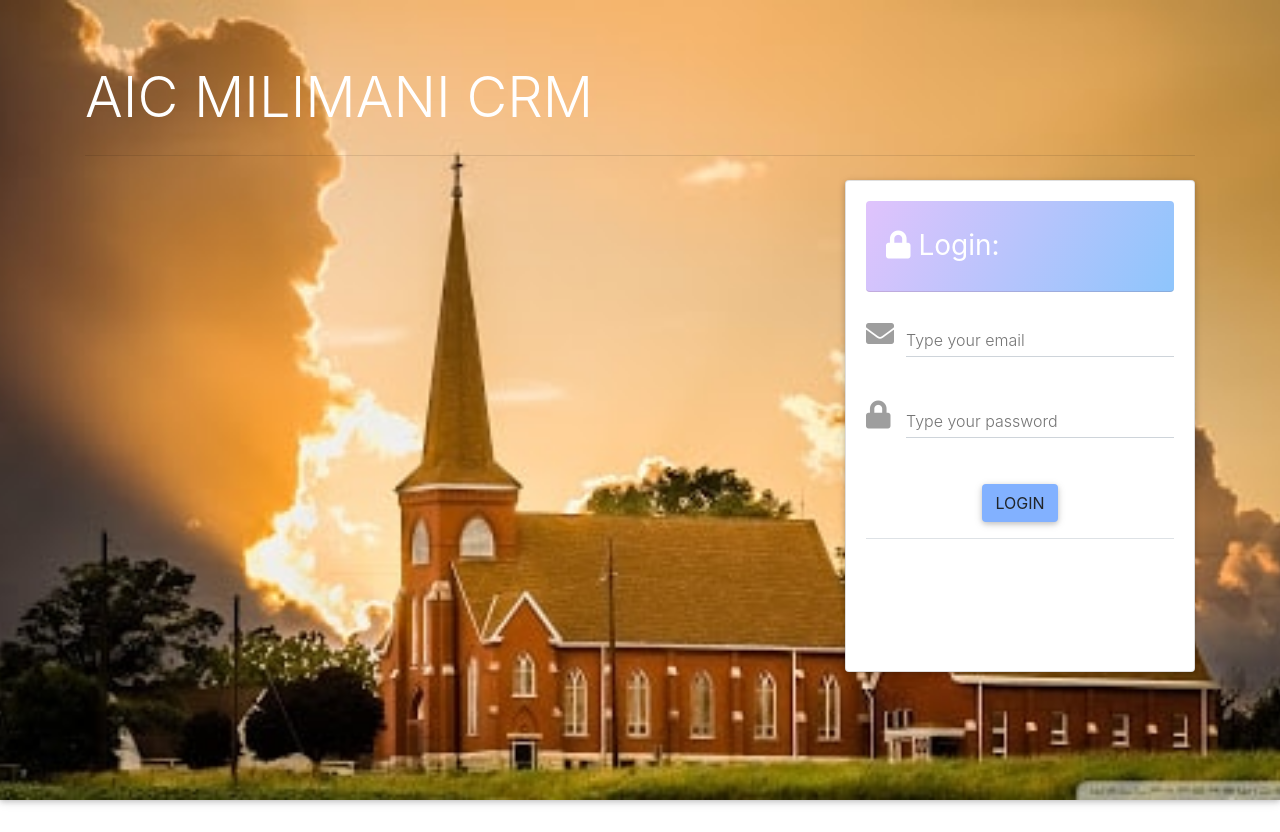
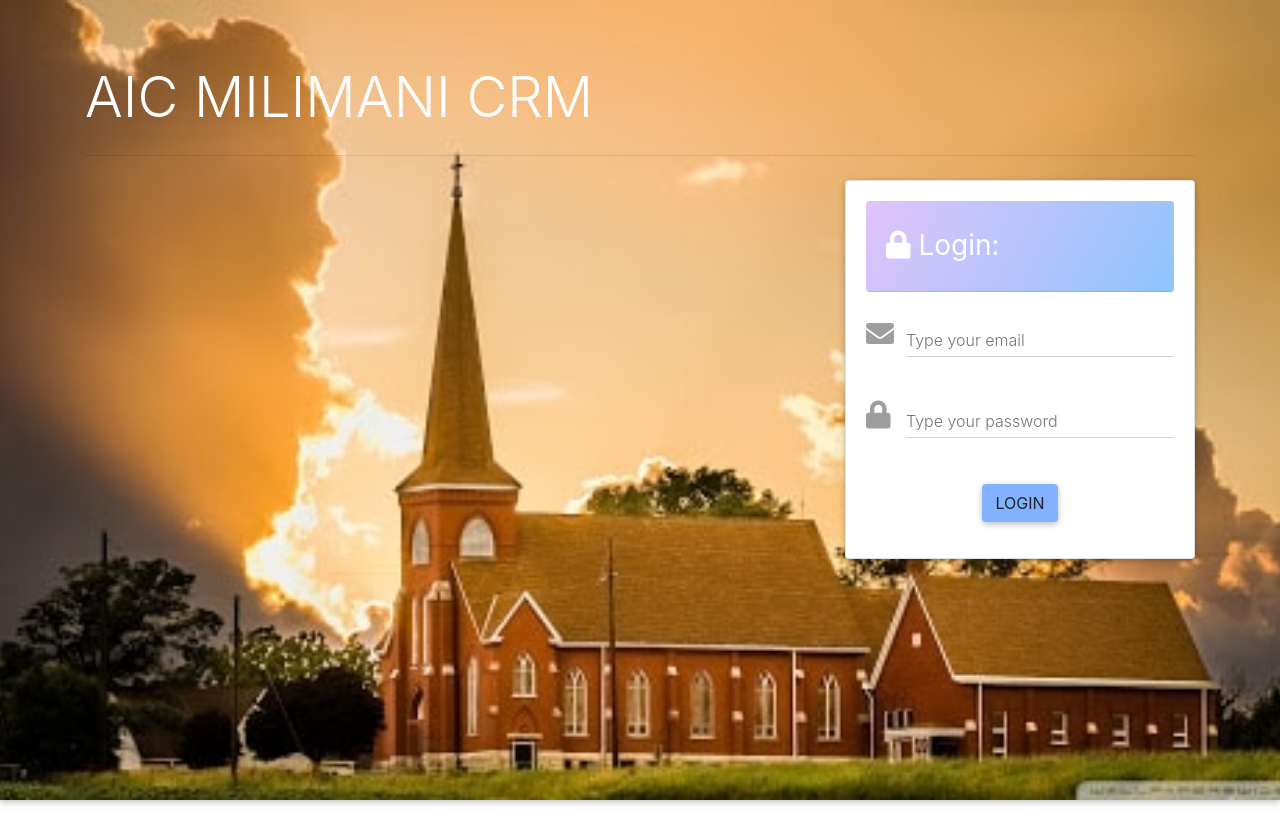
Before and after one commit to MAGONDUJ/church-crm, a React (Vite) app: page / in a window 1280 px wide. Built offline with nearby package versions, Linux system fonts and the light colour scheme.

Commit message:
removed login footer

```diff
--- a/src/components/LandingPage.jsx
+++ b/src/components/LandingPage.jsx
@@ -58,12 +58,6 @@ class LandingPage extends Component {
                       </MDBBtn>
                     </div>
                   </form>
-                  <MDBModalFooter>
-                    <div className="font-weight-light">
-                      <p>Not a member? Sign Up</p>
-                      <p>Forgot Password?</p>
-                    </div>
-                  </MDBModalFooter>
                 </MDBCardBody>
               </MDBCard>
             </div>
```
